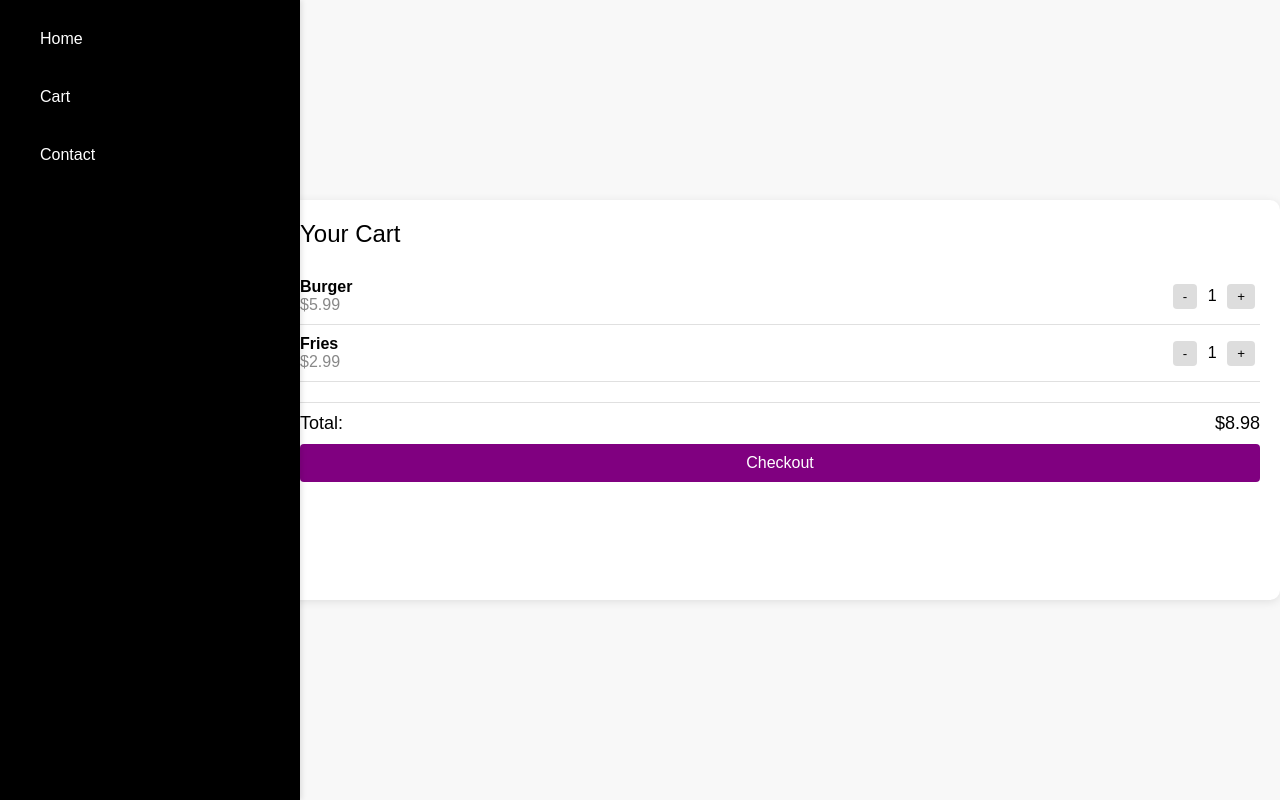
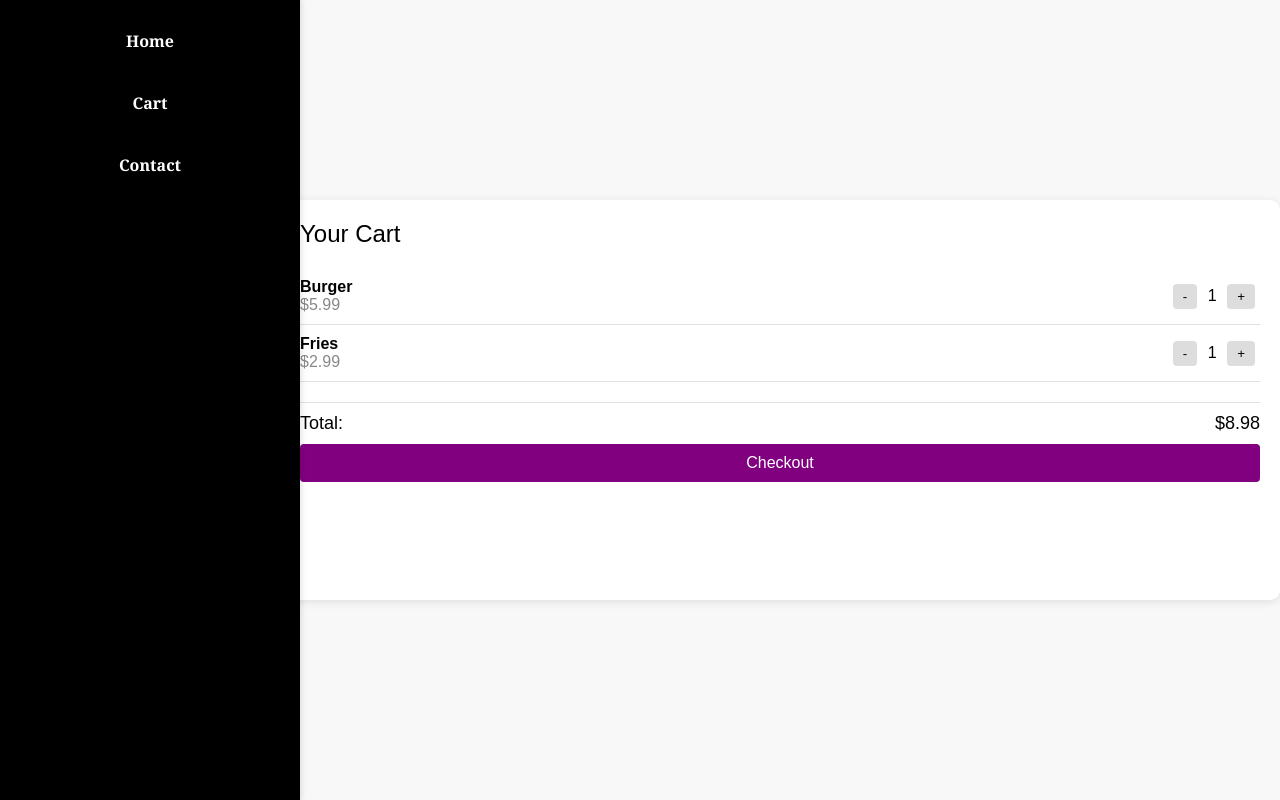
Before and after one commit to saikam2003/wdcc-team-teletubbies, a plain HTML site: page cart.html in a window 1280 px wide. Drawn offline with Linux system fonts and the light colour scheme.

Commit message:
Update styles_cart.css

```diff
--- a/styles_cart.css
+++ b/styles_cart.css
@@ -87,6 +87,13 @@ nav {
     padding-top: 20px;
     box-shadow: 2px 0 5px rgba(0, 0, 0, 0.1);
     z-index: 1000;
+    text-align: center;
+
+}
+
+a{
+    font-family: Georgia, 'Times New Roman', Times, serif;
+    font-weight: bold;
 }
 
 nav ul {
@@ -94,6 +101,7 @@ nav ul {
     padding: 0;
     margin: 0;
 }
+
 
 nav ul li {
     margin-bottom: 20px;
```
